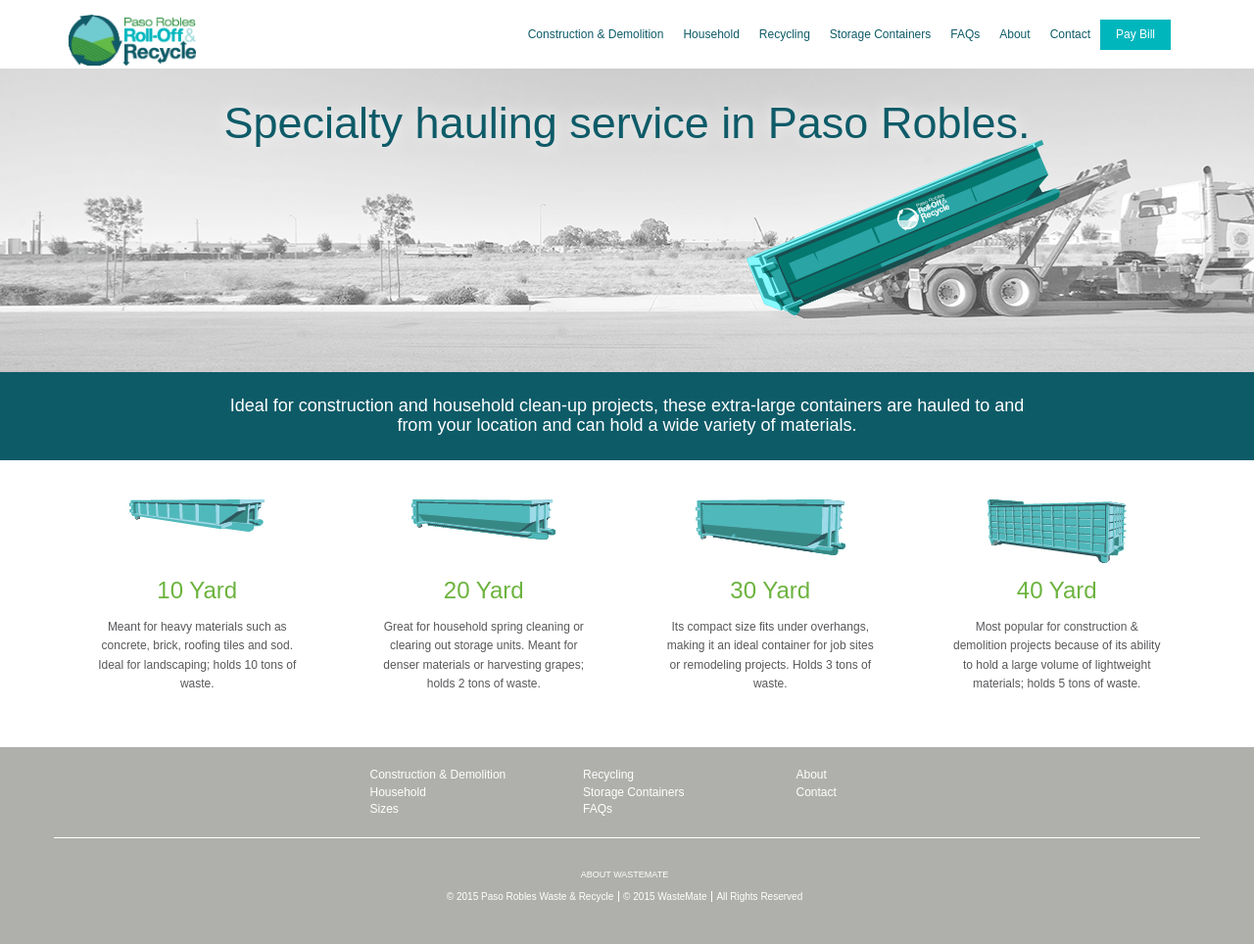
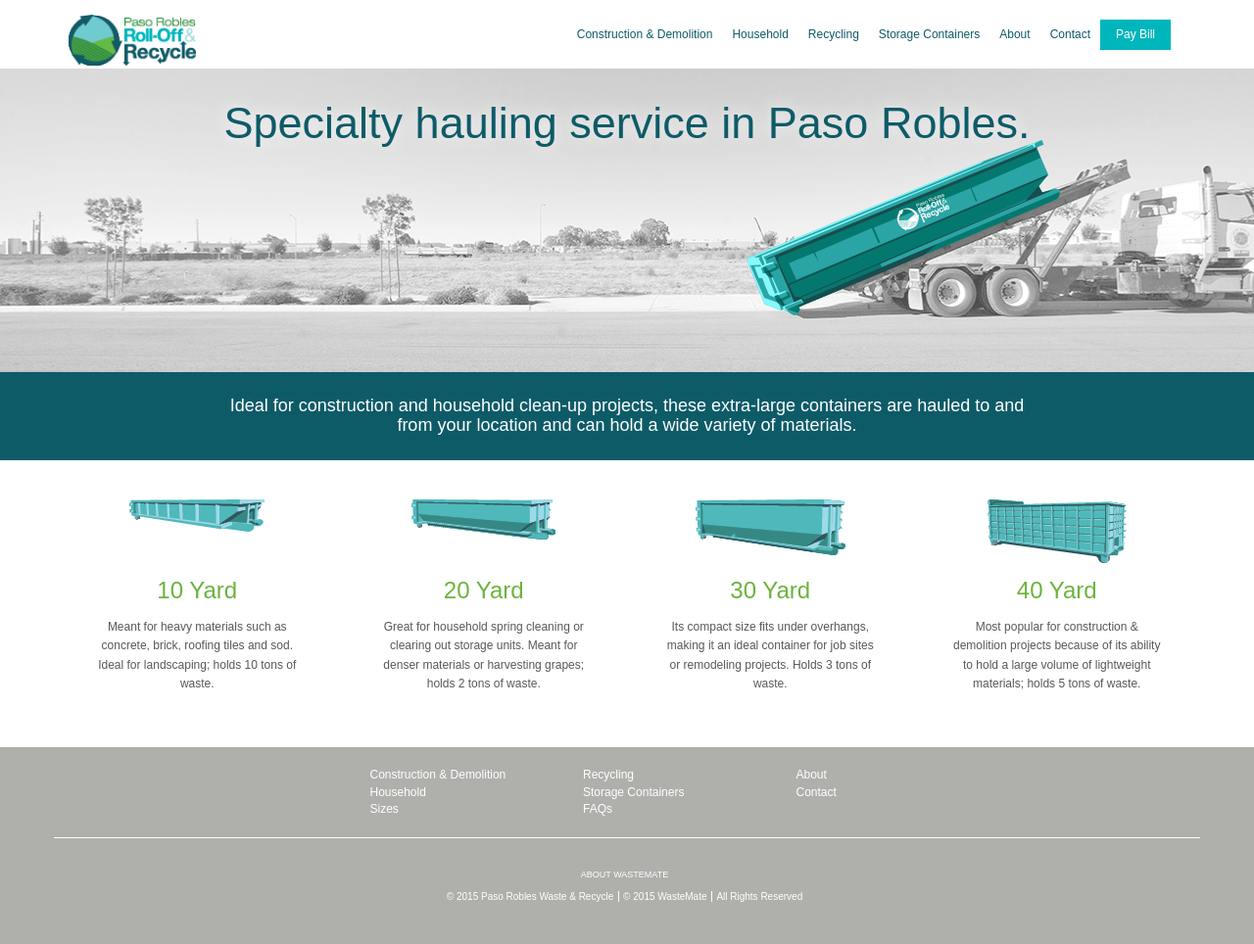
Before and after one commit to wastemate/paso-rolloff, a Jekyll site: the page built from index.html, in a window 1280 px wide. Shown: the whole page at 98% size. Built offline with Jekyll 4.4.1, drawn with Linux system fonts in a browser that asks for light colours.

Commit message:
removed FAQ from nav bar

```diff
--- a/_data/tabs.yml
+++ b/_data/tabs.yml
@@ -10,9 +10,6 @@
 - name: Storage Containers
   url: /storage-containers.html
 
-- name: FAQs
-  url: /faq.html
-
 - name: About
   url: /about.html
 
```
